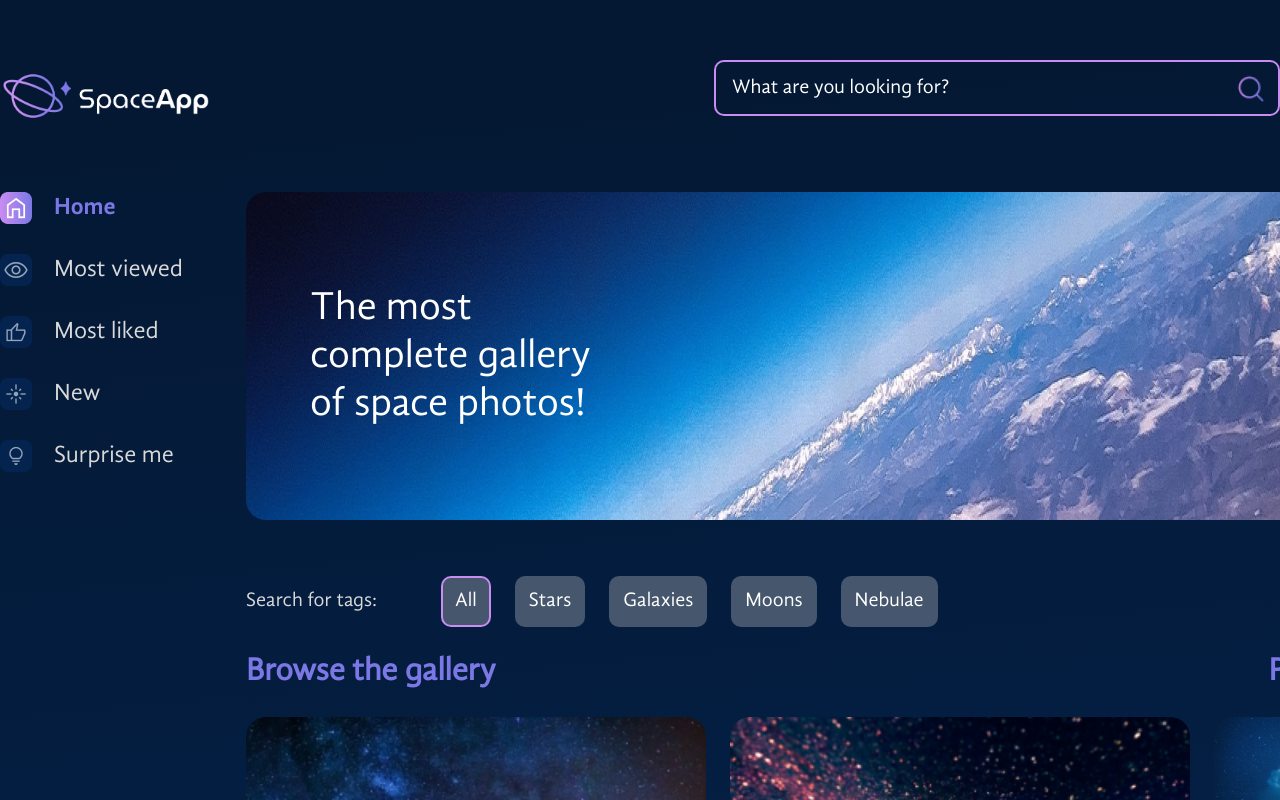
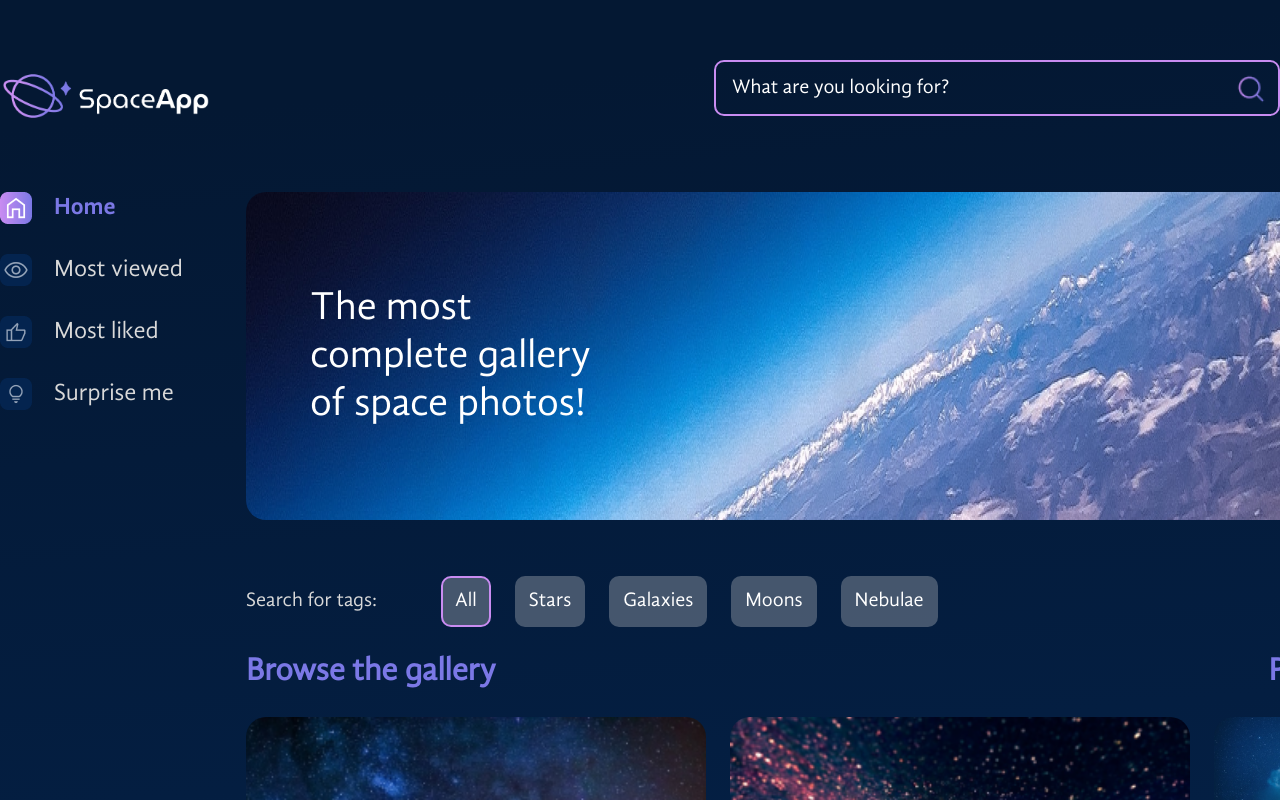
Before and after one commit to barbaramazevedo/space-app-vite-react, a React (Vite) app: page / in a window 1280 px wide. Shown: the top 800 px of the page. Built offline with nearby package versions, Linux system fonts and the light colour scheme.

Commit message:
Feat: deleting New from sidebar

```diff
--- a/src/components/Sidebar/index.jsx
+++ b/src/components/Sidebar/index.jsx
@@ -33,12 +33,6 @@ const Sidebar = () => {
                         Most liked
                     </NavegationItem>
                     <NavegationItem
-                        activeIcon="/icones/novas-ativo.png"
-                        inactiveIcon="/icones/novas-inativo.png"
-                    >
-                        New
-                    </NavegationItem>
-                    <NavegationItem
                         activeIcon="/icones/surpreenda-me-ativo.png"
                         inactiveIcon="/icones/surpreenda-me-inativo.png"
                     >
```
